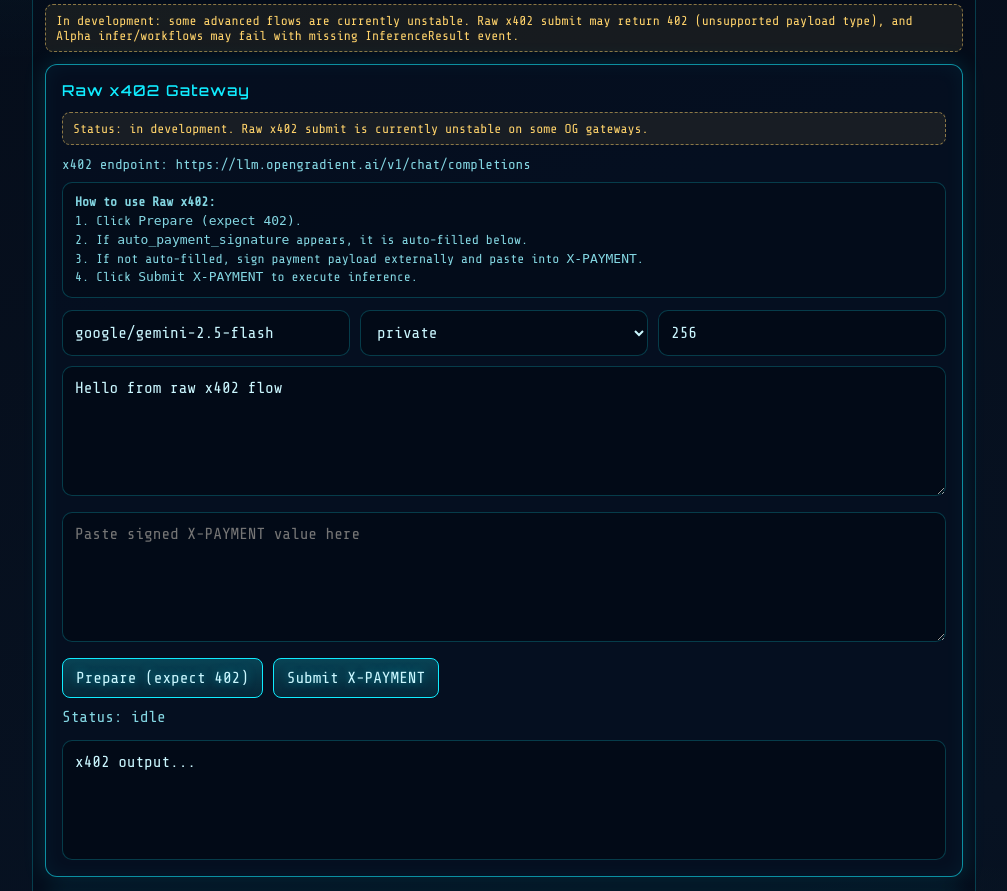
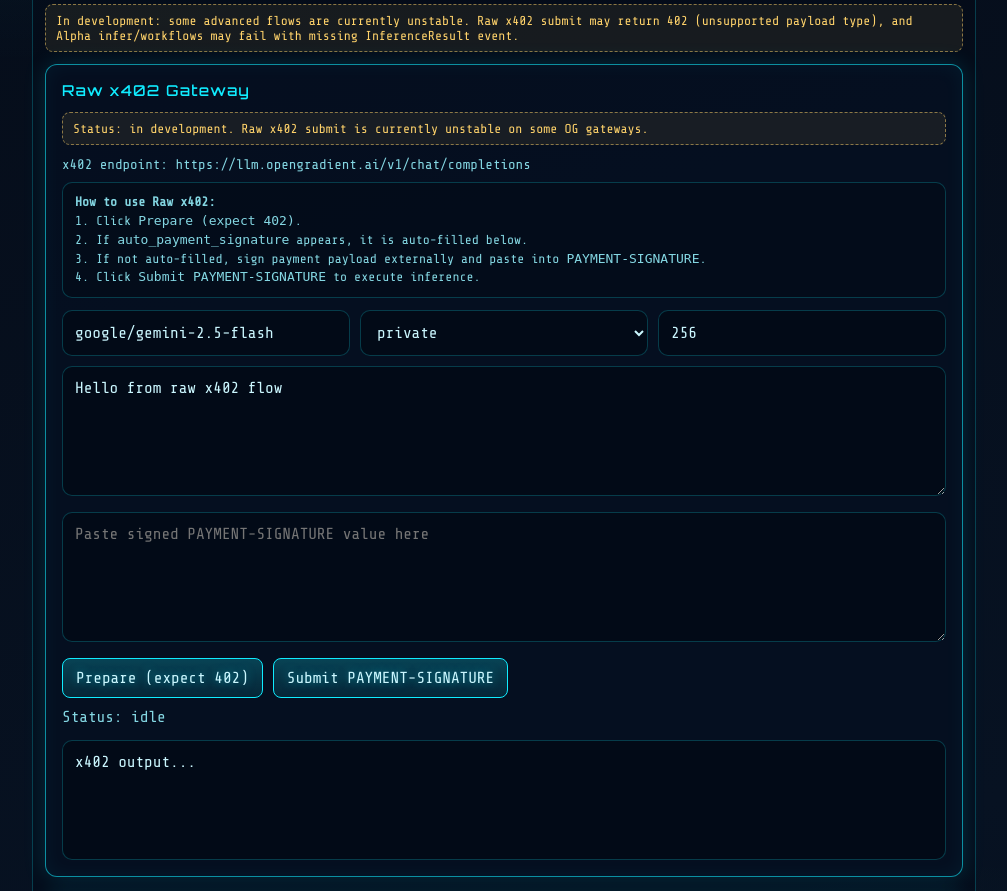
Before and after one commit to arthuroua/opengradient-intelligence-terminal, a Flask app: page / in a window 1280 px wide, after a click that opens the changed part. Shown: the part 1234-2125 px from the top of the page, without its empty margins (136-1143 px from the left). Run offline with Flask 3, Linux system fonts and the light colour scheme; some libraries are stand-ins or nearby versions.

Commit message:
Switch raw x402 flow to PAYMENT-SIGNATURE-first

```diff
--- a/app.py
+++ b/app.py
@@ -1309,7 +1309,7 @@
                 "body": body,
                 "auto_payment_signature": auto_payment_signature,
                 "auto_sign_error": auto_sign_error,
-                "hint": "If status_code is 402, sign payment payload client-side and call /api/x402/submit with x_payment",
+                "hint": "If status_code is 402, sign payment payload client-side and call /api/x402/submit with payment_signature",
             }
         ), (200 if response.status_code in (200, 402) else 502)
     except requests.RequestException as exc:
@@ -1322,12 +1322,16 @@
     model = (data.get("model") or X402_DEFAULT_MODEL).strip()
     settlement = (data.get("settlement") or X402_DEFAULT_SETTLEMENT).strip().lower()
     max_tokens = int(data.get("max_tokens") or 256)
+    payment_signature = (data.get("payment_signature") or "").strip()
     x_payment = (data.get("x_payment") or "").strip()
-    payment_signature = (data.get("payment_signature") or "").strip()
     messages = data.get("messages")
 
-    if not x_payment and not payment_signature:
-        return _json_error("x_payment or payment_signature is required", 400)
+    if not payment_signature and x_payment:
+        # Backward compatibility: treat x_payment as PAYMENT-SIGNATURE.
+        payment_signature = x_payment
+
+    if not payment_signature:
+        return _json_error("payment_signature is required", 400)
     if not isinstance(messages, list) or not messages:
         return _json_error("messages must be a non-empty array", 400)
 
@@ -1335,12 +1339,7 @@
         "Content-Type": "application/json",
         "X-SETTLEMENT-TYPE": settlement,
     }
-    if payment_signature:
-        headers["PAYMENT-SIGNATURE"] = payment_signature
-    if x_payment:
-        headers["X-PAYMENT"] = x_payment
-        if not payment_signature:
-            headers["PAYMENT-SIGNATURE"] = x_payment
+    headers["PAYMENT-SIGNATURE"] = payment_signature
 
     api_key = os.getenv("OG_API_KEY")
     if api_key:
--- a/templates/index.html
+++ b/templates/index.html
@@ -225,8 +225,8 @@
           <b>How to use Raw x402:</b><br />
           1. Click <code>Prepare (expect 402)</code>.<br />
           2. If <code>auto_payment_signature</code> appears, it is auto-filled below.<br />
-          3. If not auto-filled, sign payment payload externally and paste into <code>X-PAYMENT</code>.<br />
-          4. Click <code>Submit X-PAYMENT</code> to execute inference.
+          3. If not auto-filled, sign payment payload externally and paste into <code>PAYMENT-SIGNATURE</code>.<br />
+          4. Click <code>Submit PAYMENT-SIGNATURE</code> to execute inference.
         </div>
         <div class="grid">
           <input id="x402Model" placeholder="model id" />
@@ -238,10 +238,10 @@
           <input id="x402MaxTokens" placeholder="max tokens" value="256" />
         </div>
         <textarea id="x402Prompt">Hello from raw x402 flow</textarea>
-        <textarea id="x402Payment" placeholder="Paste signed X-PAYMENT value here"></textarea>
+        <textarea id="x402Payment" placeholder="Paste signed PAYMENT-SIGNATURE value here"></textarea>
         <div class="buttons">
           <button id="x402PrepareBtn">Prepare (expect 402)</button>
-          <button id="x402SubmitBtn">Submit X-PAYMENT</button>
+          <button id="x402SubmitBtn">Submit PAYMENT-SIGNATURE</button>
         </div>
         <div class="status" id="x402Status">Status: idle</div>
         <div class="output" id="x402Output">x402 output...</div>
@@ -614,9 +614,9 @@
         if (r.ok && data.status_code === 402) {
           if (data.auto_payment_signature) {
             x402PaymentEl.value = data.auto_payment_signature;
-            x402StatusEl.textContent = "Status: got 402 and auto-signed payment; now click Submit X-PAYMENT";
+            x402StatusEl.textContent = "Status: got 402 and auto-signed payment; now click Submit PAYMENT-SIGNATURE";
           } else {
-            x402StatusEl.textContent = "Status: got 402, now sign and paste X-PAYMENT";
+            x402StatusEl.textContent = "Status: got 402, now sign and paste PAYMENT-SIGNATURE";
           }
         } else if (r.ok && data.status_code === 200) {
           x402StatusEl.textContent = "Status: request already succeeded (no payment step)";
@@ -631,13 +631,13 @@
         const max_tokens = Number(x402MaxTokensEl.value || "256");
         const prompt = x402PromptEl.value.trim();
         const x_payment = x402PaymentEl.value.trim();
-        if (!x_payment) { x402StatusEl.textContent = "Status: paste X-PAYMENT first"; return; }
-        x402StatusEl.textContent = "Status: submitting X-PAYMENT...";
+        if (!x_payment) { x402StatusEl.textContent = "Status: paste PAYMENT-SIGNATURE first"; return; }
+        x402StatusEl.textContent = "Status: submitting PAYMENT-SIGNATURE...";
         const body = {
           model,
           settlement,
           max_tokens,
-          x_payment,
+          payment_signature: x_payment,
           messages: [
             { role: "system", content: "You are a helpful AI assistant." },
             { role: "user", content: prompt }
```
